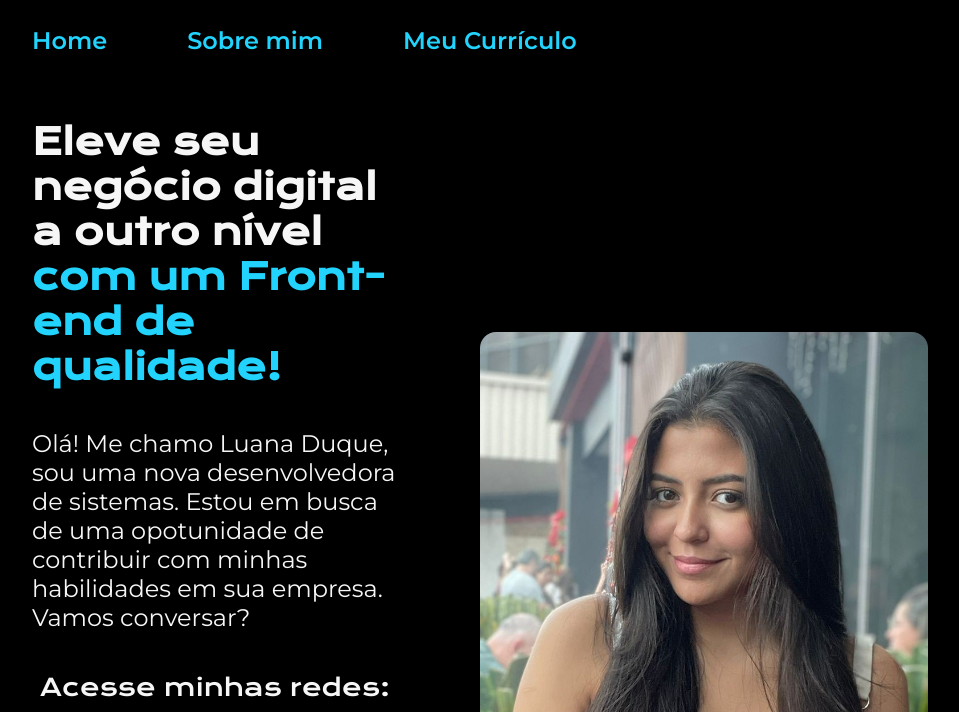
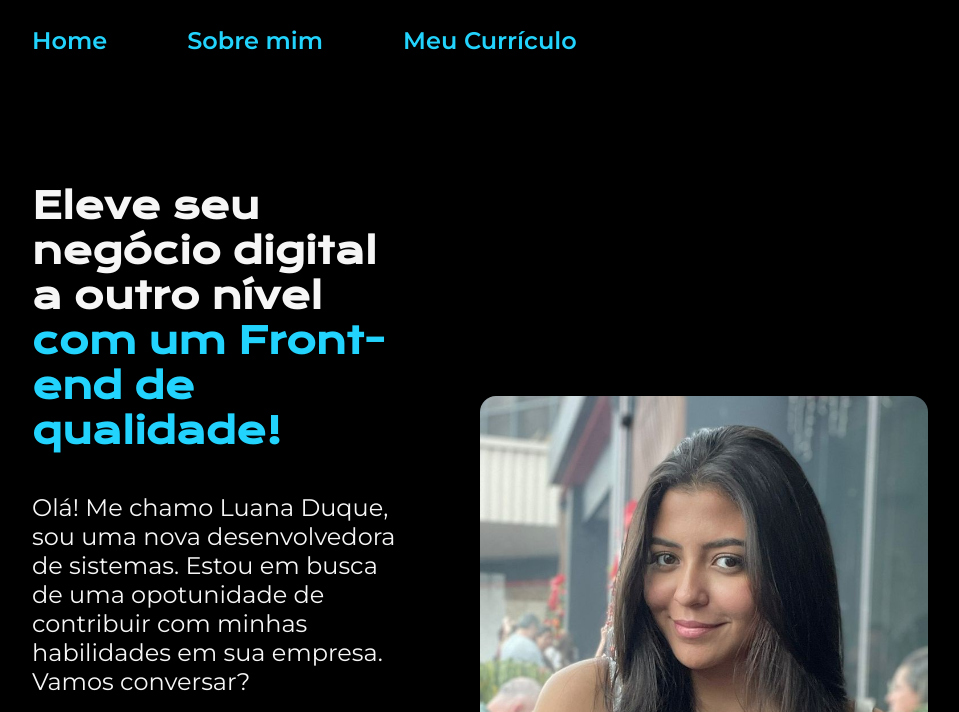
Before and after one commit to luanaduque/portifolio, a plain HTML site: page index.html in a window 1280 px wide. Shown: the top 712 px of the page, without its empty margins (160-1119 px from the left). Drawn offline with nearby package versions, Linux system fonts and the light colour scheme.

Commit message:
alterei distancia menu responsivo

```diff
--- a/style.css
+++ b/style.css
@@ -17,7 +17,7 @@ body {
 }
 
 .cabecalho{
-    padding: 2% 5% 0 15%;
+    padding: 2% 5% 5% 15%;
 }
 
 .cabecalho__menu{
```
